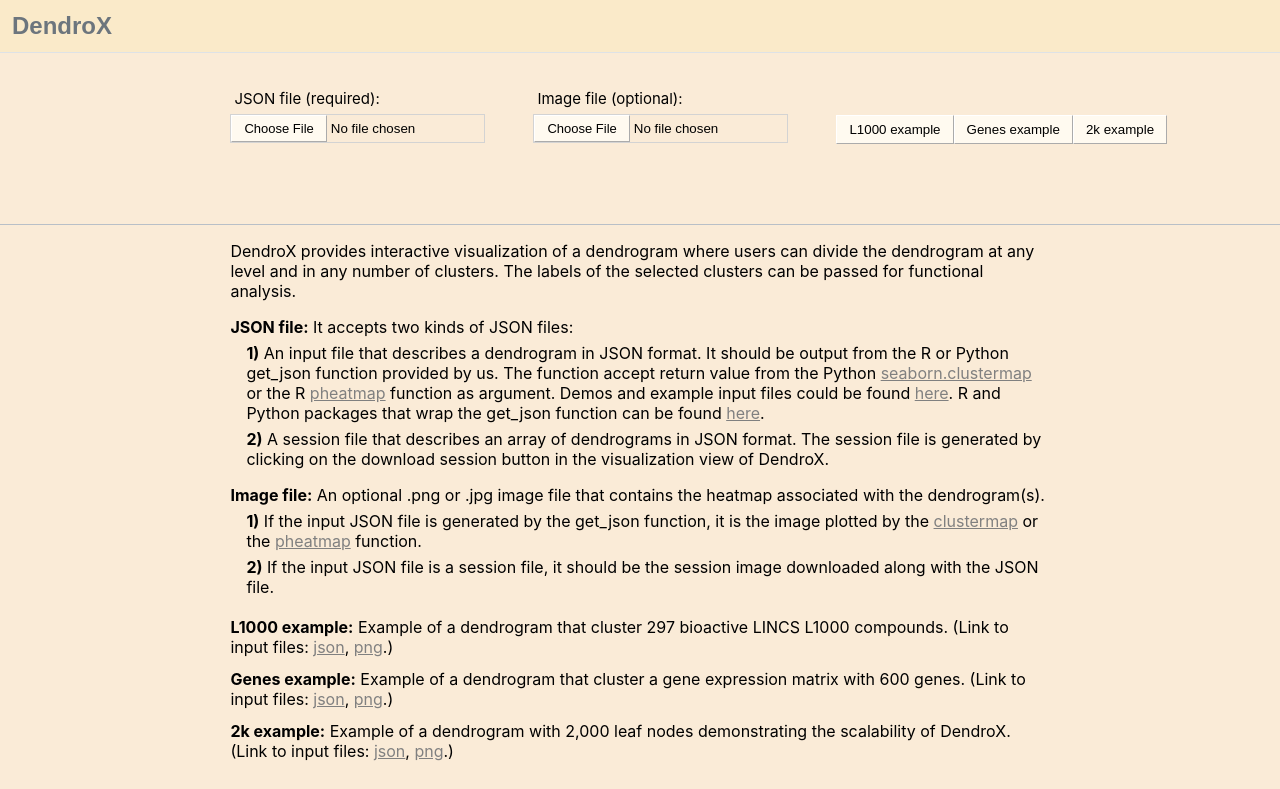
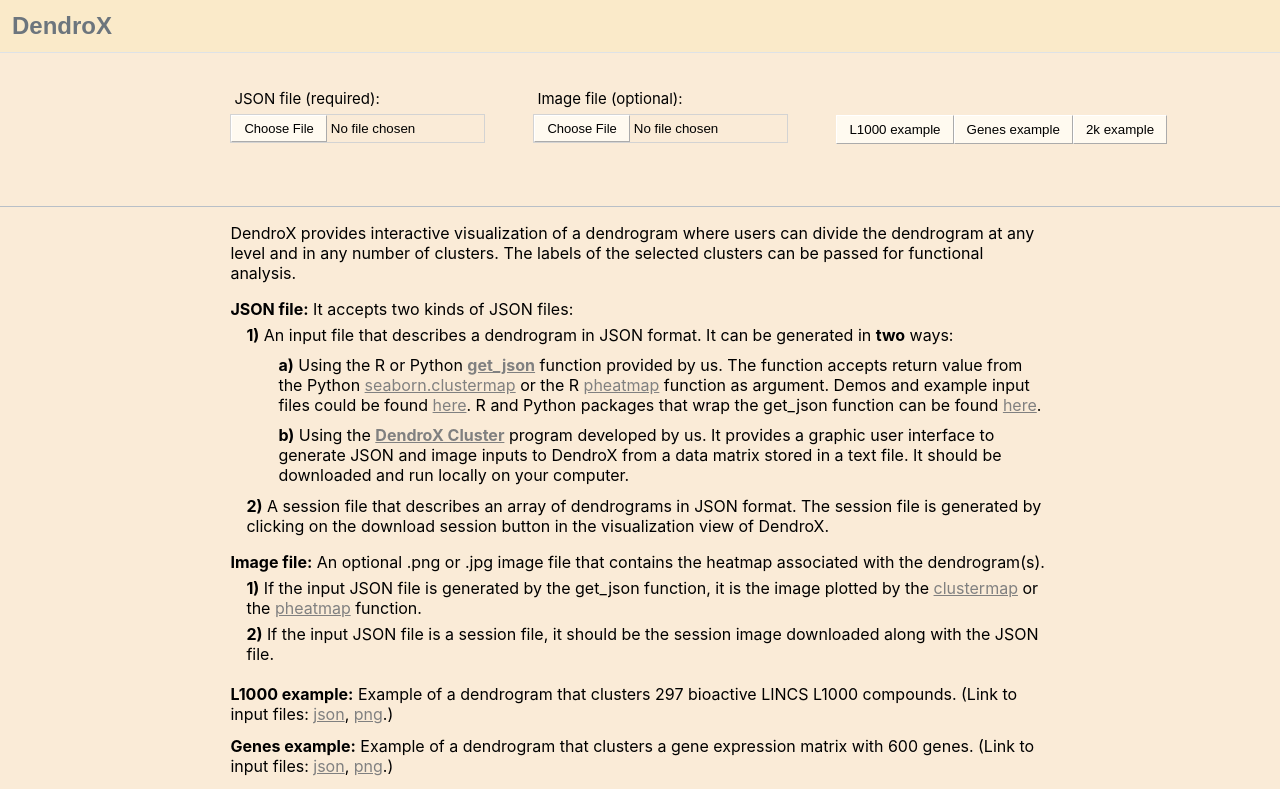
Before and after one commit to frlender/DendroX, a React (Create React App) app: page /#/ in a window 1280 px wide. Shown: the top 789 px of the page. Built offline with nearby package versions, Linux system fonts and the light colour scheme.

Commit message:
alert. doc change

```diff
--- a/src/InputView.tsx
+++ b/src/InputView.tsx
@@ -26,6 +26,7 @@
   const [horizontalInit, setHorizontalInit] = useState(true)
   const [imgUrl, setImgUrl] = useState<string>()
   const [sessItems,setSessItems] = useState<SessionItem[]>([])
+  // const [err,setErr] = useState<string>()
 
   // openDB('dendrox',1,{
   //   upgrade(db){
@@ -62,6 +63,7 @@
 
   const readFile = function(e: ChangeEvent<HTMLInputElement>){
     const file = e.target.files![0]
+    console.log('aa')
     new Response(file).json().then(json => {
       if(_.isArray(json)){
         json[0].imgUrl = undefined;
@@ -72,6 +74,13 @@
         'id':'whole',
         'level': 0,
         'mp':json}])
+      }).catch((err:any)=>{
+        if(err.name === 'SyntaxError')
+          alert('The input file is not a valid JSON. Please '+
+            'make sure the input file is generated either using '+
+            'the get_json function or the DendroX Cluster program '+
+            'as described in the help section below.')
+        // console.log(err.name,err.message)
       })
 }
 
@@ -195,6 +204,7 @@
     <main className={styles.main}>
         <div className='header'>DendroX</div>
         <div>
+          {/* {err && <div>{err}</div>} */}
           <div className='input-row'>
             <div className='input-col'>
               <div className='input-label'>JSON file (required):</div>
--- a/src/comps/InputHelp.tsx
+++ b/src/comps/InputHelp.tsx
@@ -10,9 +10,12 @@
         <div className="help-row">DendroX provides interactive visualization of a dendrogram where users can divide the dendrogram at any level and in any number of clusters. The labels of the selected clusters can be passed for functional analysis.  </div>
         <div className="help-row"><span className="row-head">JSON file:</span> It accepts two kinds of JSON files: </div>
 
-        <div className='help-sub-row'> <span className="row-head">1)</span> An input file that describes a dendrogram in JSON format. It should be output from the R or Python get_json function provided by us. The function accept return value from the Python <a target='_blank' rel='noreferrer' href='https://seaborn.pydata.org/generated/seaborn.clustermap.html'>seaborn.clustermap</a> or the R <a target='_blank' rel='noreferrer' href='https://www.rdocumentation.org/packages/pheatmap/versions/1.0.12/topics/pheatmap'>pheatmap</a> function as argument. Demos and example input files could be found  <a target='_blank' rel='noreferrer' href='https://github.com/frlender/DendroX/tree/main/input_demo'>here</a>. R and Python packages that wrap the get_json function can be found  <a target='_blank' rel='noreferrer' href='https://github.com/frlender/dendrox-util'>here</a>.</div>
+        <div className='help-sub-row'> <span className="row-head">1)</span> An input file that describes a dendrogram in JSON format. It can be generated in <span className="row-head">two</span> ways:</div>
+        <div className='help-sub-sub-row'> <span className="row-head">a)</span> Using the R or Python <a target='_blank' rel='noreferrer' href='https://github.com/frlender/DendroX/tree/main/input_demo'><span className="row-head">get_json</span></a> function provided by us. The function accepts return value from the Python <a target='_blank' rel='noreferrer' href='https://seaborn.pydata.org/generated/seaborn.clustermap.html'>seaborn.clustermap</a> or the R <a target='_blank' rel='noreferrer' href='https://www.rdocumentation.org/packages/pheatmap/versions/1.0.12/topics/pheatmap'>pheatmap</a> function as argument. Demos and example input files could be found  <a target='_blank' rel='noreferrer' href='https://github.com/frlender/DendroX/tree/main/input_demo'>here</a>. R and Python packages that wrap the get_json function can be found  <a target='_blank' rel='noreferrer' href='https://github.com/frlender/dendrox-util'>here</a>.</div>
 
-        <div className='help-sub-row'> <span className="row-head">2)</span> A session file that describes an array of dendrograms in JSON format. The session file is generated by clicking on the download session button in the visualization view of DendroX.</div>
+        <div className='help-sub-sub-row'> <span className="row-head">b)</span> Using the <a target='_blank' rel='noreferrer' href='https://github.com/frlender/DendroX/tree/main/input_demo'><span className="row-head">DendroX Cluster</span></a> program developed by us. It provides a graphic user interface to generate JSON and image inputs to DendroX from a data matrix stored in a text file. It should be downloaded and run locally on your computer.</div>
+
+        <div className='help-sub-row extra-margin'> <span className="row-head">2)</span> A session file that describes an array of dendrograms in JSON format. The session file is generated by clicking on the download session button in the visualization view of DendroX.</div>
 
         <div className="help-row"><span className="row-head">Image file:</span> An optional .png or .jpg image file that contains the heatmap associated with the dendrogram(s).</div>
 
@@ -20,9 +23,9 @@
 
         <div className='help-sub-row'> <span className="row-head">2)</span> If the input JSON file is a session file, it should be the session image downloaded along with the JSON file.</div>
 
-        <div className="help-row mt-1"><span className="row-head">L1000 example:</span> Example of a dendrogram that cluster 297 bioactive LINCS L1000 compounds. (Link to input files: <a target='_blank' rel='noreferrer' href='https://github.com/frlender/DendroX/blob/main/public/L1000.json'>json</a>, <a target='_blank' rel='noreferrer' href='https://github.com/frlender/DendroX/blob/main/public/L1000.png'>png</a>.) </div>
+        <div className="help-row mt-1"><span className="row-head">L1000 example:</span> Example of a dendrogram that clusters 297 bioactive LINCS L1000 compounds. (Link to input files: <a target='_blank' rel='noreferrer' href='https://github.com/frlender/DendroX/blob/main/public/L1000.json'>json</a>, <a target='_blank' rel='noreferrer' href='https://github.com/frlender/DendroX/blob/main/public/L1000.png'>png</a>.) </div>
 
-        <div className="help-row mt-neg"><span className="row-head">Genes example:</span> Example of a dendrogram that cluster a gene expression matrix with 600 genes. (Link to input files: <a target='_blank' rel='noreferrer' href='https://github.com/frlender/dendrox-app/blob/main/genes.json'>json</a>, <a target='_blank' rel='noreferrer' href='https://github.com/frlender/dendrox-app/blob/main/600_gene_cropped.png'>png</a>.)</div>
+        <div className="help-row mt-neg"><span className="row-head">Genes example:</span> Example of a dendrogram that clusters a gene expression matrix with 600 genes. (Link to input files: <a target='_blank' rel='noreferrer' href='https://github.com/frlender/dendrox-app/blob/main/genes.json'>json</a>, <a target='_blank' rel='noreferrer' href='https://github.com/frlender/dendrox-app/blob/main/600_gene_cropped.png'>png</a>.)</div>
 
         <div className="help-row mt-neg"><span className="row-head">2k example:</span> Example of a dendrogram with 2,000 leaf nodes demonstrating the scalability of DendroX. (Link to input files: <a target='_blank' rel='noreferrer' href='https://github.com/frlender/dendrox-app/blob/main/nodes_row_2k.json'>json</a>, <a target='_blank' rel='noreferrer' href='https://github.com/frlender/dendrox-app/blob/main/py_image_2k.png'>png</a>.) </div>
 
@@ -35,7 +38,7 @@
         <div className="help-row help-extra2">After a JSON file in case 2) is submitted:</div>
         <div className="help-row mt-neg"><span className="row-head">Load session:</span> Load the session stored in the downloaded JSON file.</div>
 
-        <div className="help-row mt-1">A session could be also saved in the browser's local storage by clicking on the save session button in the visualization view. After a session is saved, it could be retrived in the this view by clicking on the session link. The session links are located below the JSON input element and in the format of: <span className="session-format">Session name  [year/month/day hour:minute]</span></div>
+        <div className="help-row mt-1">A session could be also saved in the browser's local storage by clicking on the save session button in the visualization view. After a session is saved, it could be retrieved in this view by clicking on the session link. The session links are located below the JSON input element and in the format of: <span className="session-format">Session name  [year/month/day hour:minute]</span></div>
 
         <div className="help-row help-extra3">Browser Compatibility:</div>
         {/* <div className="help-subtitle">Please use chrome for best experience.</div> */}
--- a/src/styles/globals.css
+++ b/src/styles/globals.css
@@ -47,7 +47,7 @@
   border-bottom: 0px;
   border-left: 0px;
   border-right: 0px;
-  margin-top: 5em;
+  margin-top: 3.9em;
   display: flex;
   flex-direction: column;
   justify-content: flex-start;
@@ -75,6 +75,15 @@
   margin-top: -10px;
 }
 
+.help-sub-sub-row{
+  max-width: 900px;
+  text-align: left;
+  margin-left: 3em;
+  margin-top: -6px;
+}
+.extra-margin{
+  margin-top: -5px
+}
 .help-subtitle{
   text-align: left;
   font-style: italic;
```
Also changed, not shown: src/comps/DendroHelp.tsx (+7 -7 lines).
